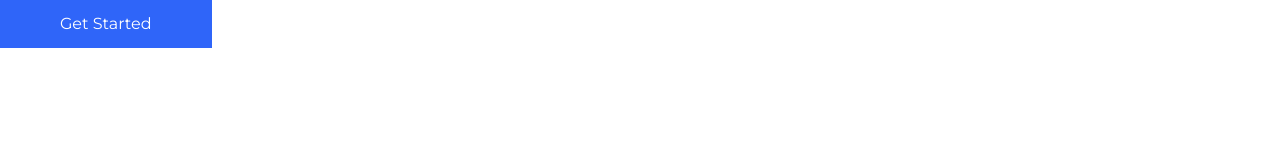
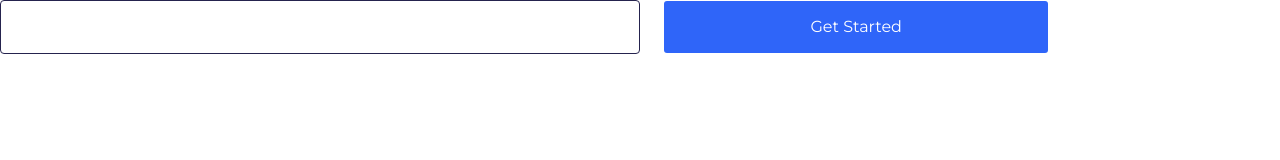
Before and after one commit to Redot2468/floy-cloud, a plain HTML site: page index2.html in a window 1280 px wide. Drawn offline with Linux system fonts and the light colour scheme.

Commit message:
built and styled the input field and button

```diff
--- a/css/style.css
+++ b/css/style.css
@@ -50,13 +50,59 @@ h2 {
 /* button */
 
 .btn {
-  padding: 1.5rem 6rem;
+  padding: 1.7rem 6rem;
+  border-radius: 3px;
 }
 
 .btn__secondary {
   background: var(--color-secondary);
   color: white;
   border: none;
+  transition: background 0.2s;
+}
+
+.btn__secondary:hover {
+  background: #6b9bff;
 }
 
 /* input */
+.form__input {
+}
+
+.form__input-email {
+  display: block;
+  padding: 1.7rem 2rem;
+  border-radius: 4px;
+  border: 1px solid #25234e;
+}
+
+.form__input-email:focus {
+  border-color: var(--color-secondary-hover);
+  box-shadow: 0 0 10px 2px #e7edfc;
+  outline: 0;
+}
+
+.form__input-emobile {
+  width: 100%;
+  margin-bottom: 3rem;
+}
+
+.form__input .btn__secondary {
+  width: 100%;
+}
+
+@media screen and (min-width: 768px) {
+  .form__input-email {
+    display: inline;
+  }
+
+  .form__input-emobile {
+    width: 50%;
+    margin-bottom: 0;
+  }
+
+  .form__input .btn__secondary {
+    margin-left: 2rem;
+    width: 30%;
+  }
+}
--- a/index2.html
+++ b/index2.html
@@ -16,6 +16,22 @@
     <link rel="stylesheet" href="./css/style.css" />
   </head>
   <body>
-    <button class="btn btn__secondary" type="submit">Get Started</button>
+    <form action="" method="post">
+      <div class="form__input">
+        <input
+          type="email"
+          class="form__input-email form__input-emobile form__input-edesktop"
+          id="form__input-email"
+          name="email"
+          required
+        />
+        <button
+          class="btn btn__secondary btn__secondary-mobile btn__secondary-desktop"
+          type="submit"
+        >
+          Get Started
+        </button>
+      </div>
+    </form>
   </body>
 </html>
```
Also changed, not shown: components/button.html (+6 -1 lines), components/inputfieldbutton.html (added, +17 -0 lines).
